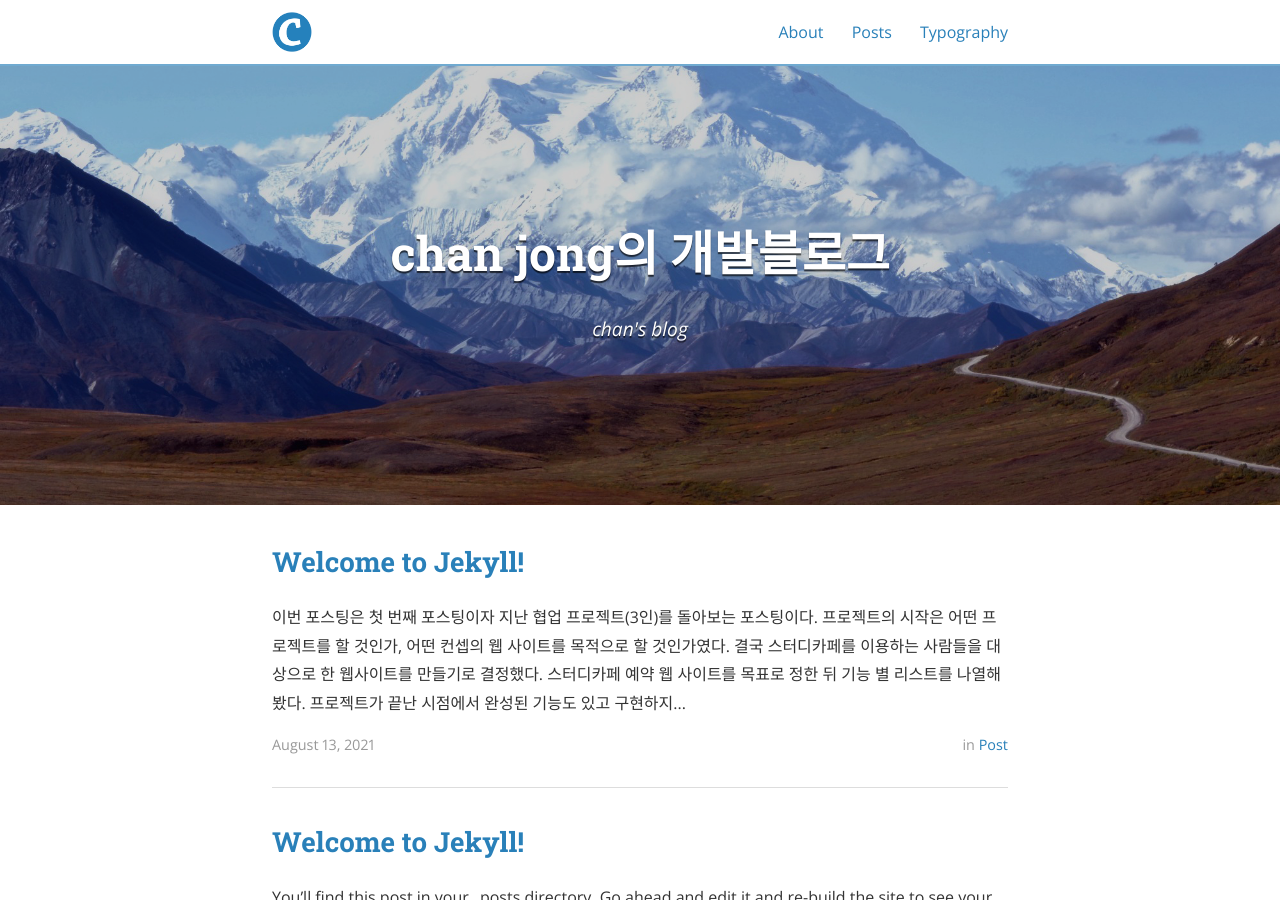
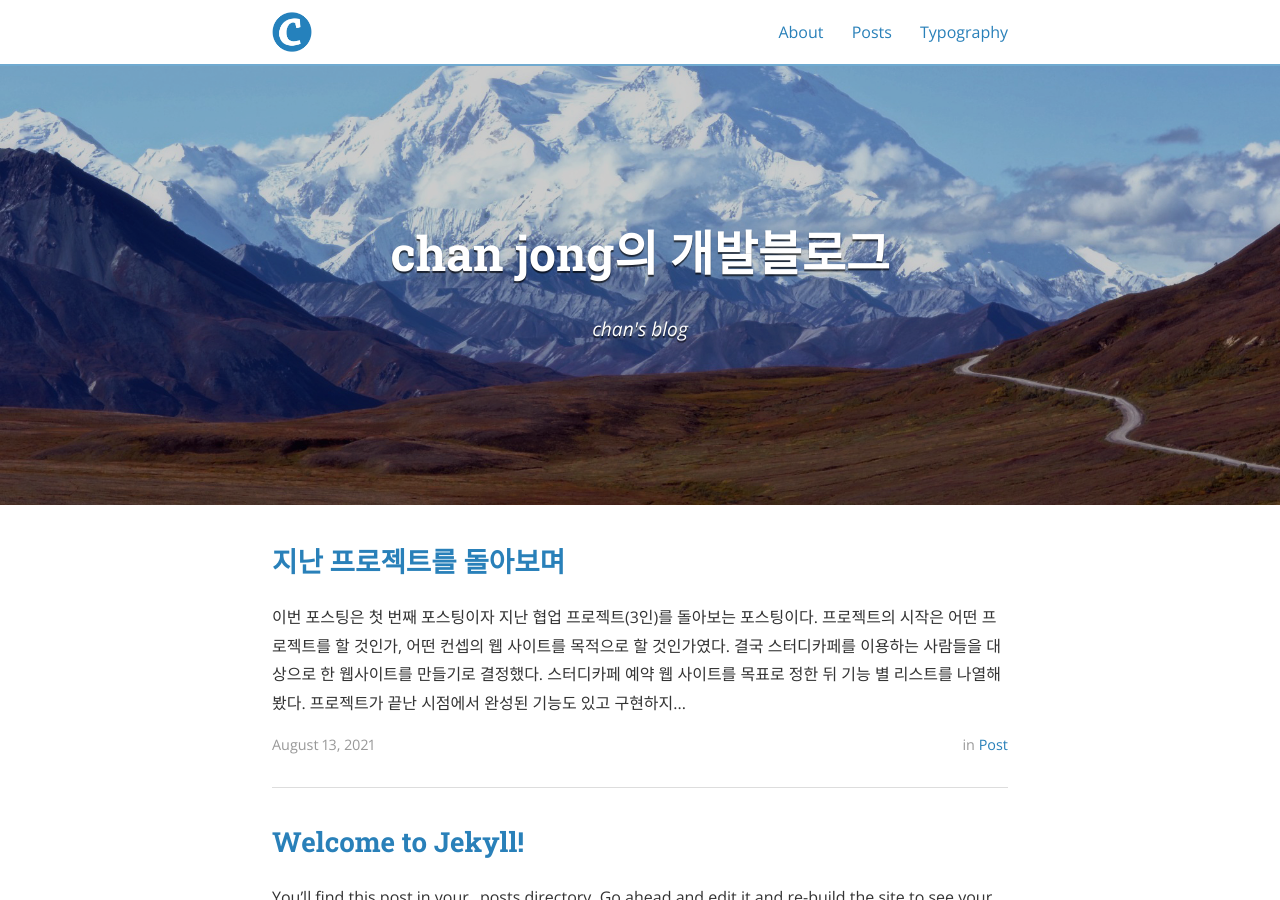
Before and after one commit to ckswhd7774/ckswhd7774.github.io, a Jekyll site: the page built from index.html, in a window 1280 px wide and 900 px high. Built offline with Jekyll 4.4.1, drawn with Linux system fonts in a browser that asks for light colours; nearby versions of some CDN libraries; the list of posts is cut into pages by our own code.

Commit message:
2021-08-13 12:43:00

```diff
--- a/_posts/2021-08-13-1.md
+++ b/_posts/2021-08-13-1.md
@@ -1,6 +1,6 @@
 ---
 layout: post
-title:  "Welcome to Jekyll!"
+title:  "지난 프로젝트를 돌아보며"
 date:   2021-08-13 12:43:00
 author: Chan Jong
 categories: post
```
